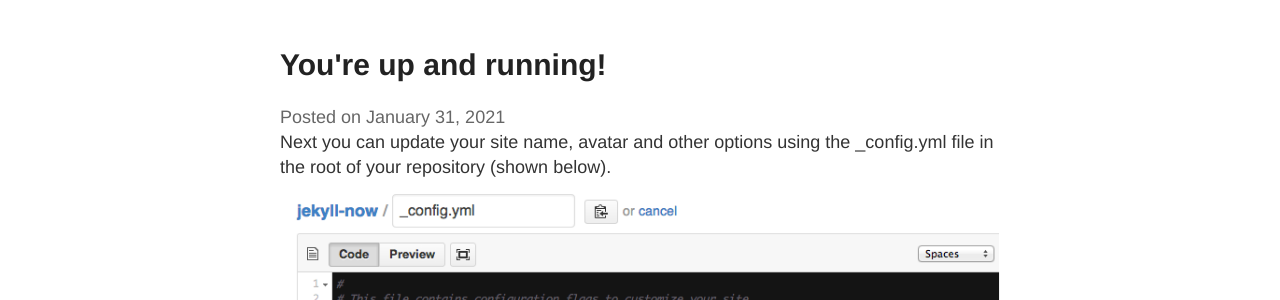
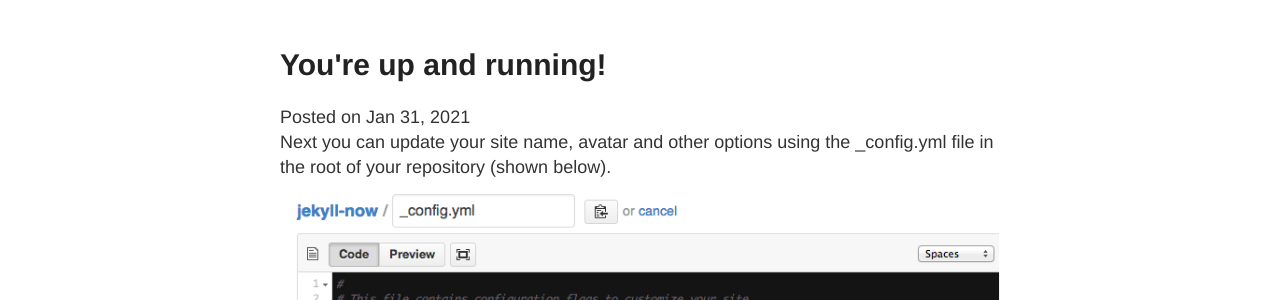
Before and after one commit to oliveira-caio/oliveira-caio.github.io, a Jekyll site: the page built from _posts/2021-01-31-teste.md, in a window 1280 px wide. Shown: the part 322-622 px from the top of the page. Built offline with Jekyll 4.4.1, drawn with Linux system fonts in a browser that asks for light colours; comment, search, counter and statistics services are not loaded.

Commit message:
date to span

```diff
--- a/_layouts/post.html
+++ b/_layouts/post.html
@@ -4,9 +4,9 @@ layout: default
 
 <article class="post">
   <h1>{{ page.title }}</h1>
-  <div class="date">
-    Posted on {{ page.date | date: "%B %-d, %Y" }}
-  </div>
+  <span>
+    Posted on <span itemprop="datePublished">{{ page.date | date: "%b %-d, %Y" }}</span>
+  </span>
 
   <div class="entry">
     {{ content }}
```
